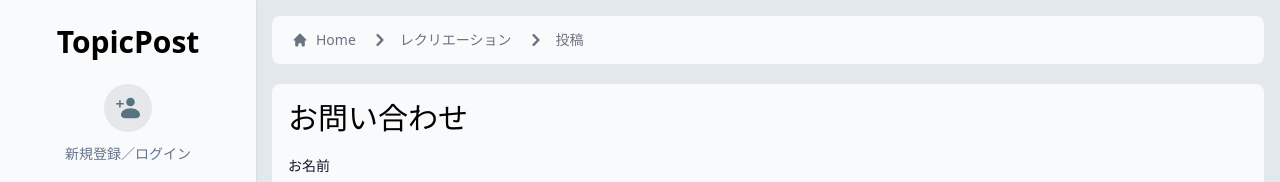
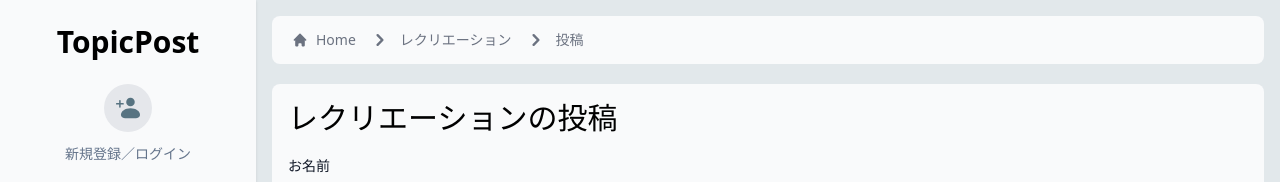
Before and after one commit to chihiros/topicpost-web, a React (Create React App) app: page /recreation/register in a window 1280 px wide. Shown: the top 182 px of the page. Built offline with nearby package versions, Linux system fonts and the light colour scheme; no server answers; what tailwindcss-inner-border would draw is missing.

Commit message:
fix: タイトルの変更

```diff
--- a/src/apps/components/templates/RecreationRegistTemplate.tsx
+++ b/src/apps/components/templates/RecreationRegistTemplate.tsx
@@ -55,7 +55,7 @@ export const RecreationRegistTemplate: React.FC = () => {
 
   return (
     <div className="p-4 bg-gray-50 rounded-lg">
-      <div className="flex mb-5 text-3xl">お問い合わせ</div>
+      <div className="flex mb-5 text-3xl">レクリエーションの投稿</div>
       <form onSubmit={handleSubmit}>
         <div className="mb-6">
           <Label htmlFor="name">お名前</Label>
```
